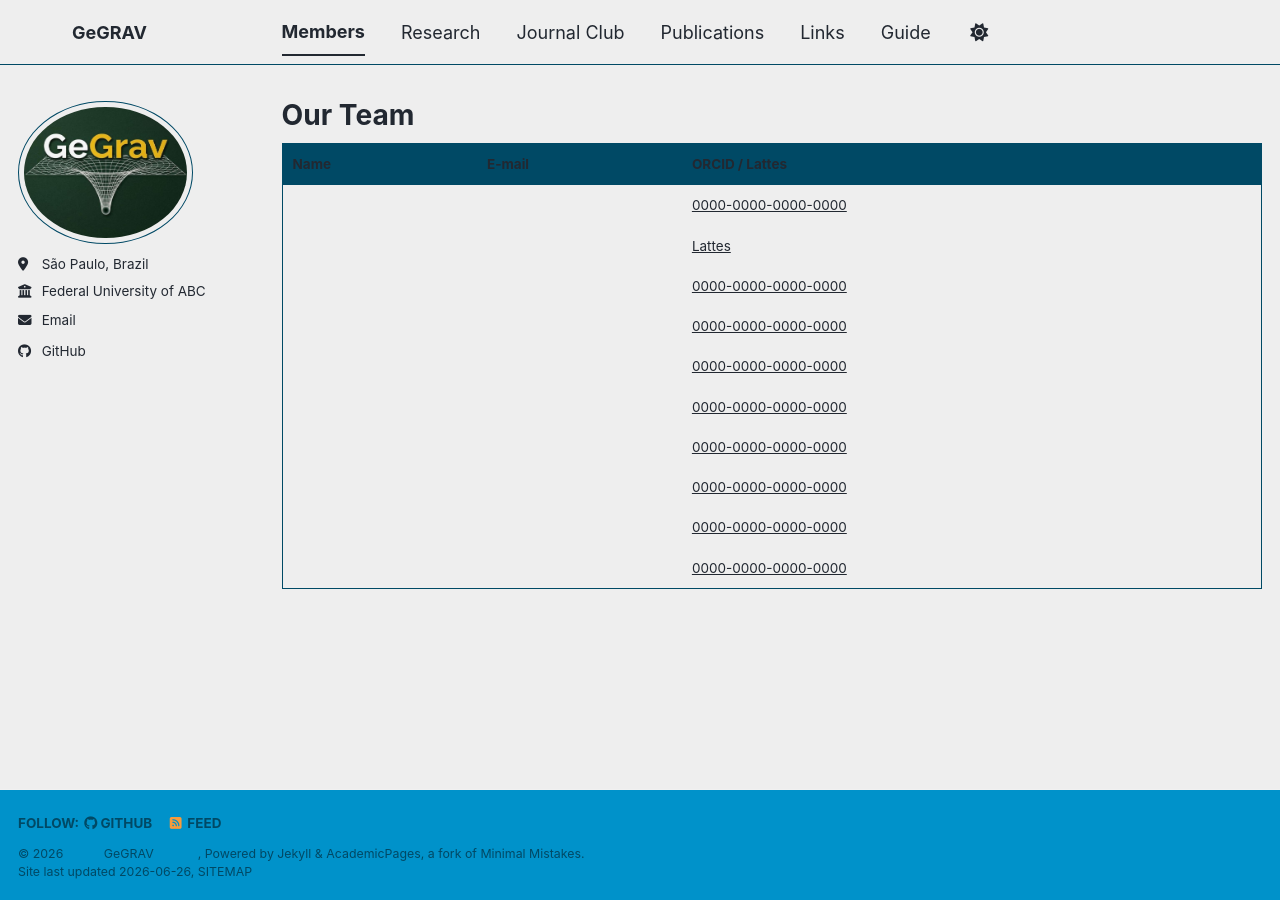
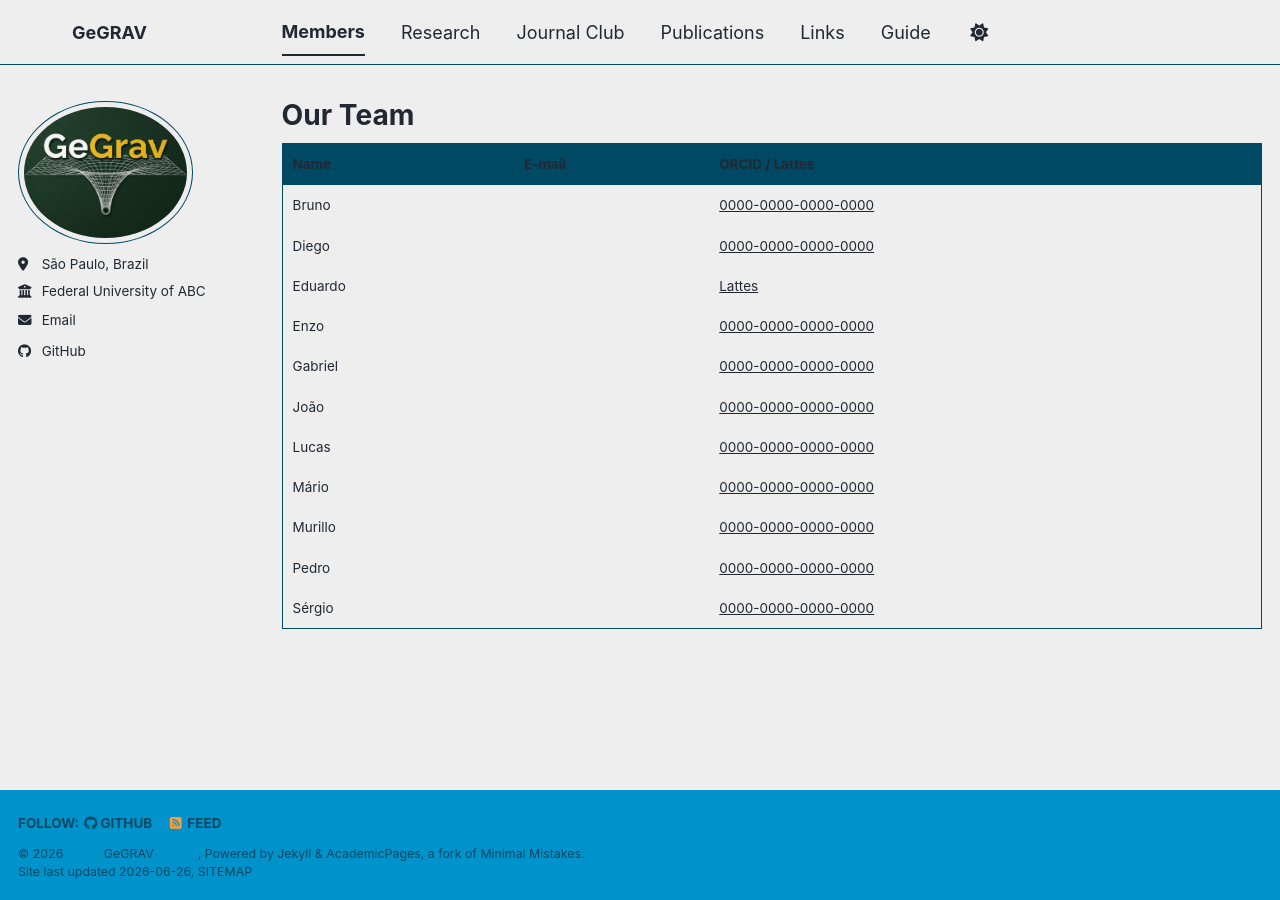
Before and after one commit to gegrav-ufabc/gegrav-ufabc.github.io, a Jekyll site: the page built from _pages/year-archive.html, in a window 1280 px wide. Built offline with Jekyll 4.4.1, drawn with Linux system fonts in a browser that asks for light colours; a style sheet for code colours, icons or effects is not loaded.

Commit message:
Update year-archive.html

```diff
--- a/_pages/year-archive.html
+++ b/_pages/year-archive.html
@@ -19,52 +19,57 @@ redirect_from:
   </thead>
   <tbody>
     <tr>
-      <td style="padding: 10px; border: 1px solid var(--table-border-color); color: var(--text-color);"> </td>
+      <td style="padding: 10px; border: 1px solid var(--table-border-color); color: var(--text-color);">Bruno</td>
       <td style="padding: 10px; border: 1px solid var(--table-border-color); color: var(--text-color);"> </td>
       <td style="padding: 10px; border: 1px solid var(--table-border-color); color: var(--text-color);"><a href="https://orcid.org/0000-0000-0000-0000" target="_blank" style="color: var(--link-color);">0000-0000-0000-0000</a></td>
     </tr>
     <tr>
-      <td style="padding: 10px; border: 1px solid var(--table-border-color); color: var(--text-color);"> </td>
-      <td style="padding: 10px; border: 1px solid var(--table-border-color); color: var(--text-color);"> </td>
-      <td style="padding: 10px; border: 1px solid var(--table-border-color); color: var(--text-color);"><a href="http://lattes.cnpq.br/1234567890" target="_blank" style="color: var(--link-color);">Lattes</a></td>
-    </tr>
-        <tr>
-      <td style="padding: 10px; border: 1px solid var(--table-border-color); color: var(--text-color);"> </td>
+      <td style="padding: 10px; border: 1px solid var(--table-border-color); color: var(--text-color);">Diego</td>
       <td style="padding: 10px; border: 1px solid var(--table-border-color); color: var(--text-color);"> </td>
       <td style="padding: 10px; border: 1px solid var(--table-border-color); color: var(--text-color);"><a href="https://orcid.org/0000-0000-0000-0000" target="_blank" style="color: var(--link-color);">0000-0000-0000-0000</a></td>
     </tr>
     <tr>
+      <td style="padding: 10px; border: 1px solid var(--table-border-color); color: var(--text-color);">Eduardo</td>
       <td style="padding: 10px; border: 1px solid var(--table-border-color); color: var(--text-color);"> </td>
+      <td style="padding: 10px; border: 1px solid var(--table-border-color); color: var(--text-color);"><a href="http://lattes.cnpq.br/1234567890" target="_blank" style="color: var(--link-color);">Lattes</a></td>
+    </tr>
+    <tr>
+      <td style="padding: 10px; border: 1px solid var(--table-border-color); color: var(--text-color);">Enzo</td>
       <td style="padding: 10px; border: 1px solid var(--table-border-color); color: var(--text-color);"> </td>
       <td style="padding: 10px; border: 1px solid var(--table-border-color); color: var(--text-color);"><a href="https://orcid.org/0000-0000-0000-0000" target="_blank" style="color: var(--link-color);">0000-0000-0000-0000</a></td>
     </tr>
     <tr>
-      <td style="padding: 10px; border: 1px solid var(--table-border-color); color: var(--text-color);"> </td>
+      <td style="padding: 10px; border: 1px solid var(--table-border-color); color: var(--text-color);">Gabriel</td>
       <td style="padding: 10px; border: 1px solid var(--table-border-color); color: var(--text-color);"> </td>
       <td style="padding: 10px; border: 1px solid var(--table-border-color); color: var(--text-color);"><a href="https://orcid.org/0000-0000-0000-0000" target="_blank" style="color: var(--link-color);">0000-0000-0000-0000</a></td>
     </tr>
     <tr>
-      <td style="padding: 10px; border: 1px solid var(--table-border-color); color: var(--text-color);"> </td>
+      <td style="padding: 10px; border: 1px solid var(--table-border-color); color: var(--text-color);">João</td>
       <td style="padding: 10px; border: 1px solid var(--table-border-color); color: var(--text-color);"> </td>
       <td style="padding: 10px; border: 1px solid var(--table-border-color); color: var(--text-color);"><a href="https://orcid.org/0000-0000-0000-0000" target="_blank" style="color: var(--link-color);">0000-0000-0000-0000</a></td>
     </tr>
     <tr>
-      <td style="padding: 10px; border: 1px solid var(--table-border-color); color: var(--text-color);"> </td>
+      <td style="padding: 10px; border: 1px solid var(--table-border-color); color: var(--text-color);">Lucas</td>
       <td style="padding: 10px; border: 1px solid var(--table-border-color); color: var(--text-color);"> </td>
       <td style="padding: 10px; border: 1px solid var(--table-border-color); color: var(--text-color);"><a href="https://orcid.org/0000-0000-0000-0000" target="_blank" style="color: var(--link-color);">0000-0000-0000-0000</a></td>
     </tr>
     <tr>
-      <td style="padding: 10px; border: 1px solid var(--table-border-color); color: var(--text-color);"> </td>
+      <td style="padding: 10px; border: 1px solid var(--table-border-color); color: var(--text-color);">Mário</td>
       <td style="padding: 10px; border: 1px solid var(--table-border-color); color: var(--text-color);"> </td>
       <td style="padding: 10px; border: 1px solid var(--table-border-color); color: var(--text-color);"><a href="https://orcid.org/0000-0000-0000-0000" target="_blank" style="color: var(--link-color);">0000-0000-0000-0000</a></td>
     </tr>
     <tr>
-      <td style="padding: 10px; border: 1px solid var(--table-border-color); color: var(--text-color);"> </td>
+      <td style="padding: 10px; border: 1px solid var(--table-border-color); color: var(--text-color);">Murillo</td>
       <td style="padding: 10px; border: 1px solid var(--table-border-color); color: var(--text-color);"> </td>
       <td style="padding: 10px; border: 1px solid var(--table-border-color); color: var(--text-color);"><a href="https://orcid.org/0000-0000-0000-0000" target="_blank" style="color: var(--link-color);">0000-0000-0000-0000</a></td>
     </tr>
     <tr>
+      <td style="padding: 10px; border: 1px solid var(--table-border-color); color: var(--text-color);">Pedro</td>
       <td style="padding: 10px; border: 1px solid var(--table-border-color); color: var(--text-color);"> </td>
+      <td style="padding: 10px; border: 1px solid var(--table-border-color); color: var(--text-color);"><a href="https://orcid.org/0000-0000-0000-0000" target="_blank" style="color: var(--link-color);">0000-0000-0000-0000</a></td>
+    </tr>
+    <tr>
+      <td style="padding: 10px; border: 1px solid var(--table-border-color); color: var(--text-color);">Sérgio</td>
       <td style="padding: 10px; border: 1px solid var(--table-border-color); color: var(--text-color);"> </td>
       <td style="padding: 10px; border: 1px solid var(--table-border-color); color: var(--text-color);"><a href="https://orcid.org/0000-0000-0000-0000" target="_blank" style="color: var(--link-color);">0000-0000-0000-0000</a></td>
     </tr>
```
